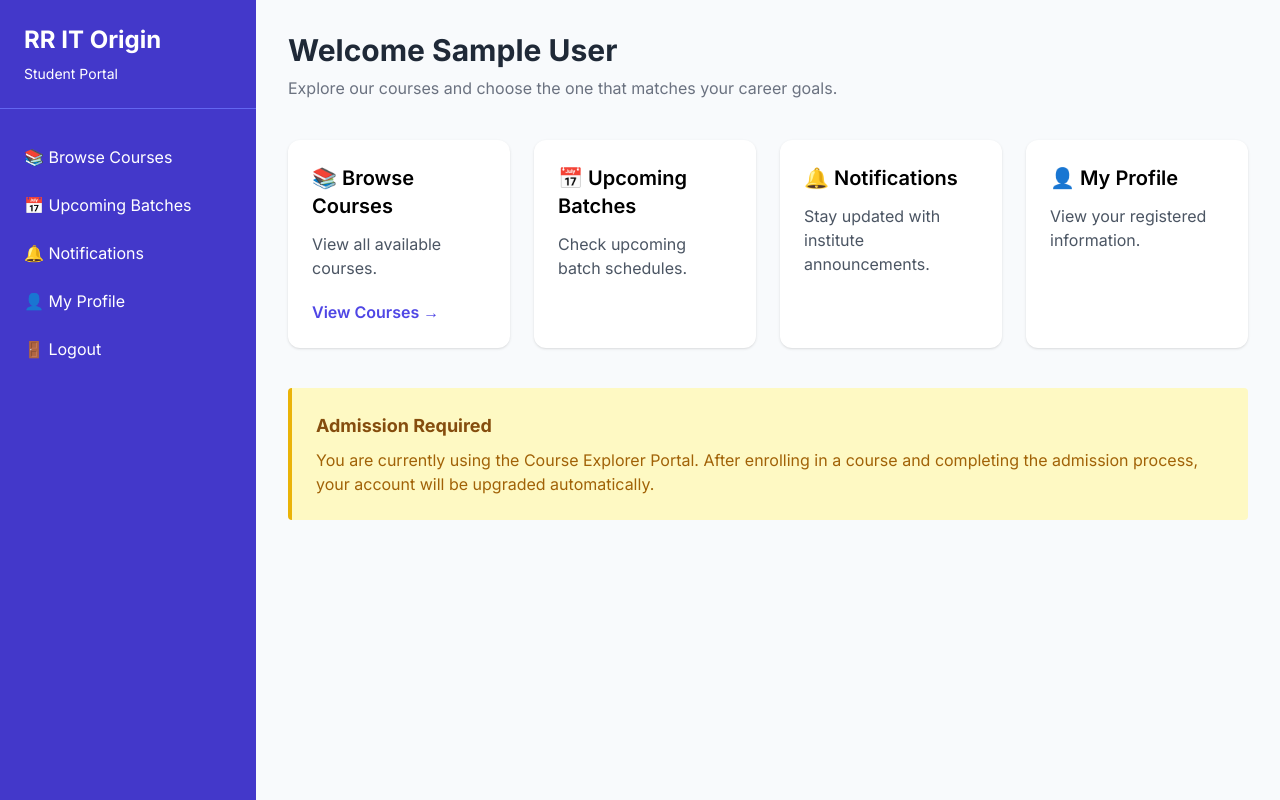
After one commit to ramya765/rr_institute, a Flask app: page /student/explorer in a window 1280 px wide. The commit adds this page. Run offline with Flask 3, Linux system fonts and the light colour scheme; the visitor is signed in with stand-in values (Sample User, id 1); some libraries are stand-ins or nearby versions.

Commit message:
adding student dashbaord

```diff
--- a/routes/student.py
+++ b/routes/student.py
@@ -1,205 +1,47 @@
-from flask import Blueprint, render_template, redirect, url_for, session
-from sqlalchemy import func
+from flask import (
+    Blueprint,
+    render_template,
+    session,
+    redirect,
+    url_for
+)
+from models import Course
 
-from database import db
-from models import (
-    Course,
-    Enrollment,
-    Student,
-    Placement
-)
+student = Blueprint("student", __name__, url_prefix="/student")
 
-student = Blueprint(
-    "student",
-    __name__,
-    url_prefix="/student"
-)
-
-
-# ==========================================
-# STUDENT DASHBOARD
-# ==========================================
 @student.route("/dashboard")
 def dashboard():
+    return render_template("student/dashboard.html")
+@student.route("/explorer")
+def explorer_dashboard():
 
     if "user_id" not in session:
         return redirect(url_for("auth.login"))
 
-    current_student = Student.query.filter_by(
-        email=session.get("email")
-    ).first()
-
-    return render_template(
-        "student/dashboard.html",
-        student=current_student
-    )
-
-
-# ==========================================
-# VIEW ALL COURSES
-# ==========================================
+    return render_template("student/explorer_dashboard.html")
 @student.route("/courses")
 def courses():
 
     if "user_id" not in session:
         return redirect(url_for("auth.login"))
 
-    all_courses = Course.query.order_by(
-        Course.created_at.desc()
-    ).all()
+    courses = Course.query.order_by(Course.id.desc()).all()
 
     return render_template(
         "student/courses.html",
-        courses=all_courses
+        courses=courses
     )
 
 
-# ==========================================
-# ENROLL COURSE
-# ==========================================
-@student.route("/enroll/<int:course_id>")
-def enroll(course_id):
+@student.route("/course/<int:id>")
+def course_details(id):
 
     if "user_id" not in session:
         return redirect(url_for("auth.login"))
 
-    existing = Enrollment.query.filter_by(
-        student_id=session["user_id"],
-        course_id=course_id
-    ).first()
-
-    if not existing:
-
-        enrollment = Enrollment(
-            student_id=session["user_id"],
-            course_id=course_id
-        )
-
-        db.session.add(enrollment)
-        db.session.commit()
-
-    course = Course.query.get_or_404(course_id)
-
-    whatsapp_url = (
-        f"https://wa.me/919676250930"
-        f"?text=Hi RR Institute, I want to enroll for {course.title}"
-    )
-
-    return redirect(whatsapp_url)
-
-
-# ==========================================
-# MY COURSES
-# ==========================================
-@student.route("/my-courses")
-def my_courses():
-
-    if "user_id" not in session:
-        return redirect(url_for("auth.login"))
-
-    enrollments = Enrollment.query.filter_by(
-        student_id=session["user_id"]
-    ).all()
-
-    enrolled_courses = []
-
-    for enrollment in enrollments:
-
-        course = Course.query.get(
-            enrollment.course_id
-        )
-
-        if course:
-            enrolled_courses.append(course)
+    course = Course.query.get_or_404(id)
 
     return render_template(
-        "student/my_courses.html",
-        courses=enrolled_courses
+        "student/course_details.html",
+        course=course
     )
-
-
-# ==========================================
-# STUDENT PROFILE
-# ==========================================
-@student.route("/profile")
-def profile():
-
-    if "user_id" not in session:
-        return redirect(url_for("auth.login"))
-
-    current_student = Student.query.filter_by(
-        email=session.get("email")
-    ).first()
-
-    return render_template(
-        "student/profile.html",
-        student=current_student
-    )
-
-
-# ==========================================
-# PAYMENT HISTORY
-# ==========================================
-@student.route("/payments")
-def payments():
-
-    if "user_id" not in session:
-        return redirect(url_for("auth.login"))
-
-    current_student = Student.query.filter_by(
-        email=session.get("email")
-    ).first()
-
-    payments = current_student.payments
-
-    return render_template(
-        "student/payments.html",
-        student=current_student,
-        payments=payments
-    )
-
-
-# ==========================================
-# PLACEMENT STATUS
-# ==========================================
-@student.route("/placement")
-def placement():
-
-    if "user_id" not in session:
-        return redirect(url_for("auth.login"))
-
-    current_student = Student.query.filter_by(
-        email=session.get("email")
-    ).first()
-
-    placement = Placement.query.filter_by(
-        student_id=current_student.id
-    ).first()
-
-    return render_template(
-        "student/placement.html",
-        student=current_student,
-        placement=placement
-    )
-
-
-# ==========================================
-# PLACEMENT STATISTICS
-# ==========================================
-@student.route("/placement-stats")
-def placement_stats():
-
-    if "user_id" not in session:
-        return redirect(url_for("auth.login"))
-
-    stats = db.session.query(
-        Placement.company,
-        func.count(Placement.id)
-    ).group_by(
-        Placement.company
-    ).all()
-
-    return render_template(
-        "student/placement_stats.html",
-        stats=stats
-    )
--- /dev/null
+++ b/templates/student/explorer_dashboard.html
@@ -0,0 +1,177 @@
+<!DOCTYPE html>
+<html lang="en">
+
+<head>
+
+    <meta charset="UTF-8">
+    <meta name="viewport" content="width=device-width, initial-scale=1.0">
+
+    <title>Student Portal | RR IT Origin</title>
+
+    <script src="https://cdn.tailwindcss.com"></script>
+
+    <link href="https://fonts.googleapis.com/css2?family=Inter:wght@300;400;500;600;700&display=swap" rel="stylesheet">
+
+    <style>
+        body{
+            font-family: 'Inter', sans-serif;
+            background:#f8fafc;
+        }
+    </style>
+
+</head>
+
+<body>
+
+<div class="min-h-screen flex">
+
+    <!-- Sidebar -->
+
+    <aside class="w-64 bg-indigo-700 text-white">
+
+        <div class="p-6 border-b border-indigo-500">
+
+            <h2 class="text-2xl font-bold">
+                RR IT Origin
+            </h2>
+
+            <p class="text-sm mt-2">
+                Student Portal
+            </p>
+
+        </div>
+
+        <nav class="mt-6">
+
+            <a href="{{ url_for('student.courses') }}"
+               class="block px-6 py-3 hover:bg-indigo-600">
+                📚 Browse Courses
+            </a>
+
+            <a href="#"
+               class="block px-6 py-3 hover:bg-indigo-600">
+                📅 Upcoming Batches
+            </a>
+
+            <a href="#"
+               class="block px-6 py-3 hover:bg-indigo-600">
+                🔔 Notifications
+            </a>
+
+            <a href="#"
+               class="block px-6 py-3 hover:bg-indigo-600">
+                👤 My Profile
+            </a>
+
+            <a href="{{ url_for('auth.logout') }}"
+               class="block px-6 py-3 hover:bg-red-600">
+                🚪 Logout
+            </a>
+
+        </nav>
+
+    </aside>
+
+
+    <!-- Main Content -->
+
+    <main class="flex-1 p-8">
+
+        <h1 class="text-3xl font-bold text-gray-800">
+
+            Welcome {{ session.username }}
+
+        </h1>
+
+        <p class="text-gray-500 mt-2">
+
+            Explore our courses and choose the one that matches your career goals.
+
+        </p>
+
+        <!-- Cards -->
+
+        <div class="grid md:grid-cols-2 xl:grid-cols-4 gap-6 mt-10">
+
+            <div class="bg-white rounded-xl shadow p-6">
+
+                <h3 class="text-xl font-semibold">
+                    📚 Browse Courses
+                </h3>
+
+                <p class="mt-3 text-gray-600">
+                    View all available courses.
+                </p>
+
+                <a href="{{ url_for('main.courses') }}"
+                   class="inline-block mt-5 text-indigo-600 font-semibold">
+                    View Courses →
+                </a>
+
+            </div>
+
+            <div class="bg-white rounded-xl shadow p-6">
+
+                <h3 class="text-xl font-semibold">
+                    📅 Upcoming Batches
+                </h3>
+
+                <p class="mt-3 text-gray-600">
+                    Check upcoming batch schedules.
+                </p>
+
+            </div>
+
+            <div class="bg-white rounded-xl shadow p-6">
+
+                <h3 class="text-xl font-semibold">
+                    🔔 Notifications
+                </h3>
+
+                <p class="mt-3 text-gray-600">
+                    Stay updated with institute announcements.
+                </p>
+
+            </div>
+
+            <div class="bg-white rounded-xl shadow p-6">
+
+                <h3 class="text-xl font-semibold">
+                    👤 My Profile
+                </h3>
+
+                <p class="mt-3 text-gray-600">
+                    View your registered information.
+                </p>
+
+            </div>
+
+        </div>
+
+        <!-- Information Box -->
+
+        <div class="mt-10 bg-yellow-100 border-l-4 border-yellow-500 p-6 rounded">
+
+            <h2 class="text-lg font-bold text-yellow-800">
+
+                Admission Required
+
+            </h2>
+
+            <p class="mt-2 text-yellow-700">
+
+                You are currently using the Course Explorer Portal.
+                After enrolling in a course and completing the admission process,
+                your account will be upgraded automatically.
+
+            </p>
+
+        </div>
+
+    </main>
+
+</div>
+
+</body>
+
+</html>
```
Also changed, not shown: models.py (+30 -6 lines), routes/auth.py (+5 -30 lines), routes/main.py (+37 -11 lines), templates/enroll.html (added, +10 -0 lines), templates/home.html (+6 -8 lines), templates/student/course_details.html (added).
